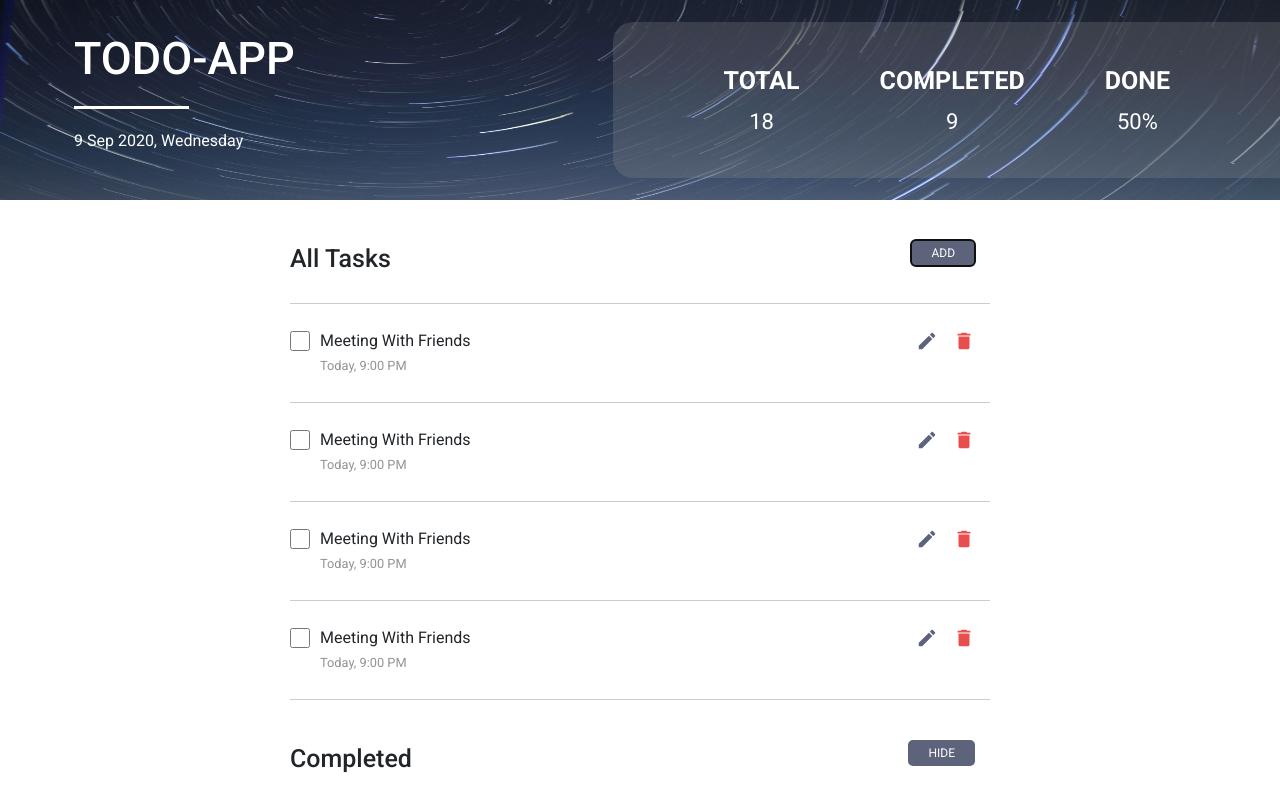
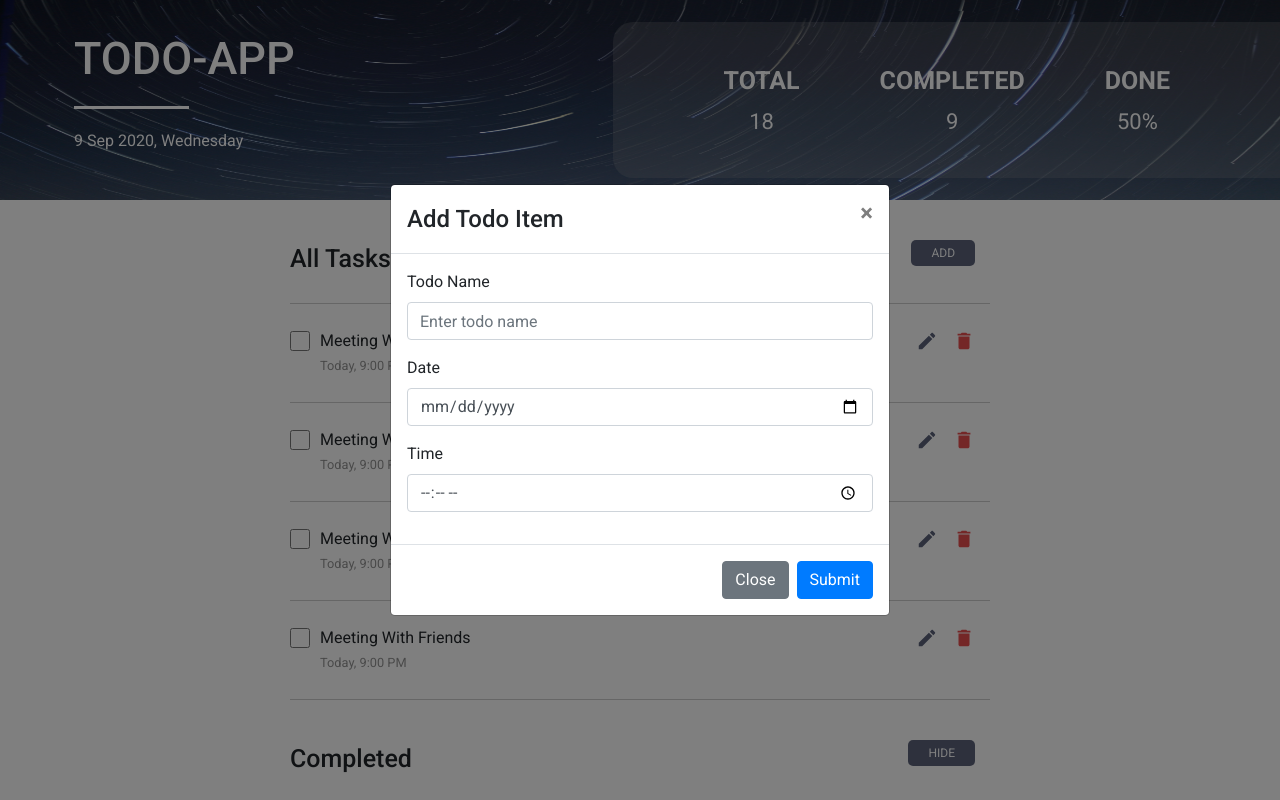
Before and after one commit to cheakimsemao/react-js-todo-app, a React (Create React App) app: page / in a window 1280 px wide. Both pictures are taken after a click on the button "ADD". Shown: the top 800 px of the page. Built offline with nearby package versions, Linux system fonts and the light colour scheme.

Commit message:
Added Modal

```diff
--- a/src/components/AllTasks.js
+++ b/src/components/AllTasks.js
@@ -1,5 +1,6 @@
 import React, { useState } from 'react';
 import { MdEdit, MdDelete } from 'react-icons/md';
+import { Modal, Button, Form } from 'react-bootstrap';
 
 const AllTasks = () => {
     const [show, setShow] = useState(false);
@@ -14,7 +15,38 @@ const AllTasks = () => {
                     <p className='allTasks-title'>All Tasks</p>
                 </div>
                 <div>
-                    <button className='add-btn'>ADD</button>
+                    <button className='add-btn' onClick={handleShow}>
+                        ADD
+                    </button>
+                    <Modal show={show} onHide={handleClose} centered>
+                        <Modal.Header closeButton>
+                            <Modal.Title>Add Todo Item</Modal.Title>
+                        </Modal.Header>
+                        <Modal.Body closeButton>
+                            <Form>
+                                <Form.Group controlId='formBasicEmail'>
+                                    <Form.Label>Todo Name</Form.Label>
+                                    <Form.Control type='email' placeholder='Enter todo name' />
+                                </Form.Group>
+                                <Form.Group controlId='formBasicPassword'>
+                                    <Form.Label>Date</Form.Label>
+                                    <Form.Control type='date' />
+                                </Form.Group>
+                                <Form.Group controlId='formBasicPassword'>
+                                    <Form.Label>Time</Form.Label>
+                                    <Form.Control type='time' />
+                                </Form.Group>
+                            </Form>
+                        </Modal.Body>
+                        <Modal.Footer>
+                            <Button variant='secondary' onClick={handleClose}>
+                                Close
+                            </Button>
+                            <Button variant='primary' onClick={handleClose}>
+                                Submit
+                            </Button>
+                        </Modal.Footer>
+                    </Modal>
                 </div>
             </div>
             <hr className='task-line' />
```
